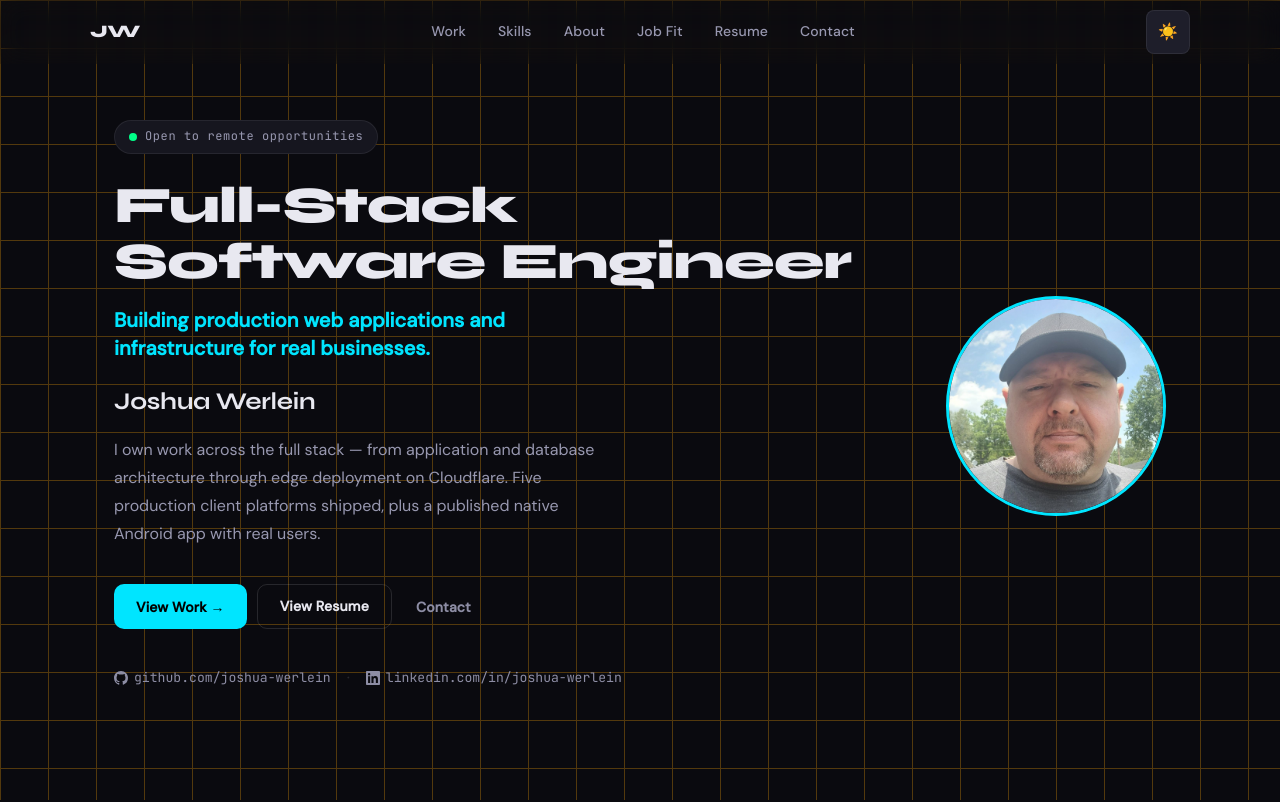
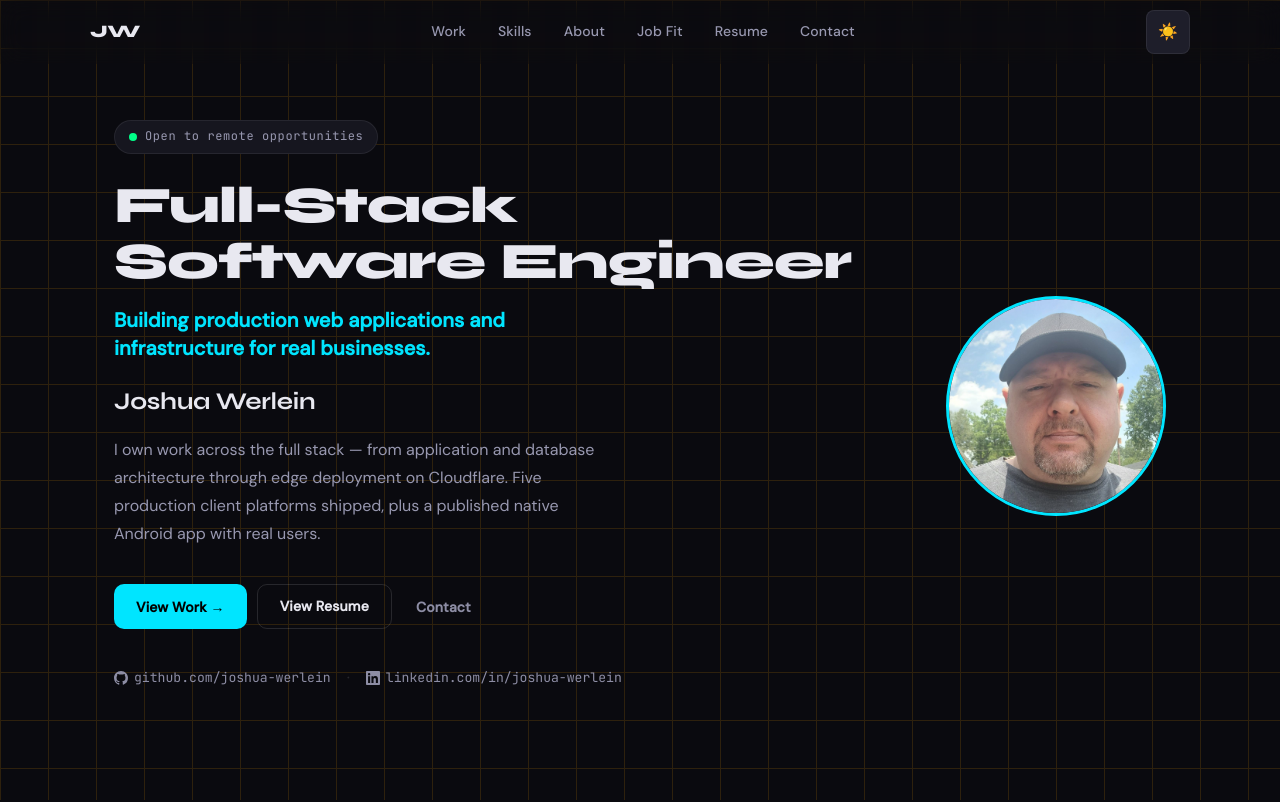
Before and after one commit to joshua-werlein/portfolio, a React (Vite) app: page / in a window 1280 px wide. Shown: the top 802 px of the page. Built offline with nearby package versions, Linux system fonts and the light colour scheme; no server answers.

Commit message:
Update index.css

```diff
--- a/src/index.css
+++ b/src/index.css
@@ -96,13 +96,13 @@ html, body {
 
 @keyframes grid-arcade {
   0%, 100% {
-    filter: hue-rotate(0deg)   brightness(0.90);
+    filter: hue-rotate(0deg)   brightness(0.75);
   }
   33% {
-    filter: hue-rotate(120deg) brightness(1.00);
+    filter: hue-rotate(120deg) brightness(0.85);
   }
   66% {
-    filter: hue-rotate(240deg) brightness(1.00);
+    filter: hue-rotate(240deg) brightness(0.85);
   }
 }
 
@@ -116,7 +116,7 @@ body::before {
     linear-gradient(var(--grid-line) 1px, transparent 1px),
     linear-gradient(90deg, var(--grid-line) 1px, transparent 1px);
   background-size: 48px 48px;
-  opacity: 0.30;
+  opacity: 0.18;
   animation: grid-arcade 10s linear infinite;
 }
 
@@ -128,7 +128,7 @@ body::before {
   body::before {
     animation: none;
     filter: none;
-    opacity: 0.30;
+    opacity: 0.18;
   }
   [data-theme="light"] body::before {
     opacity: 0.30;
```
